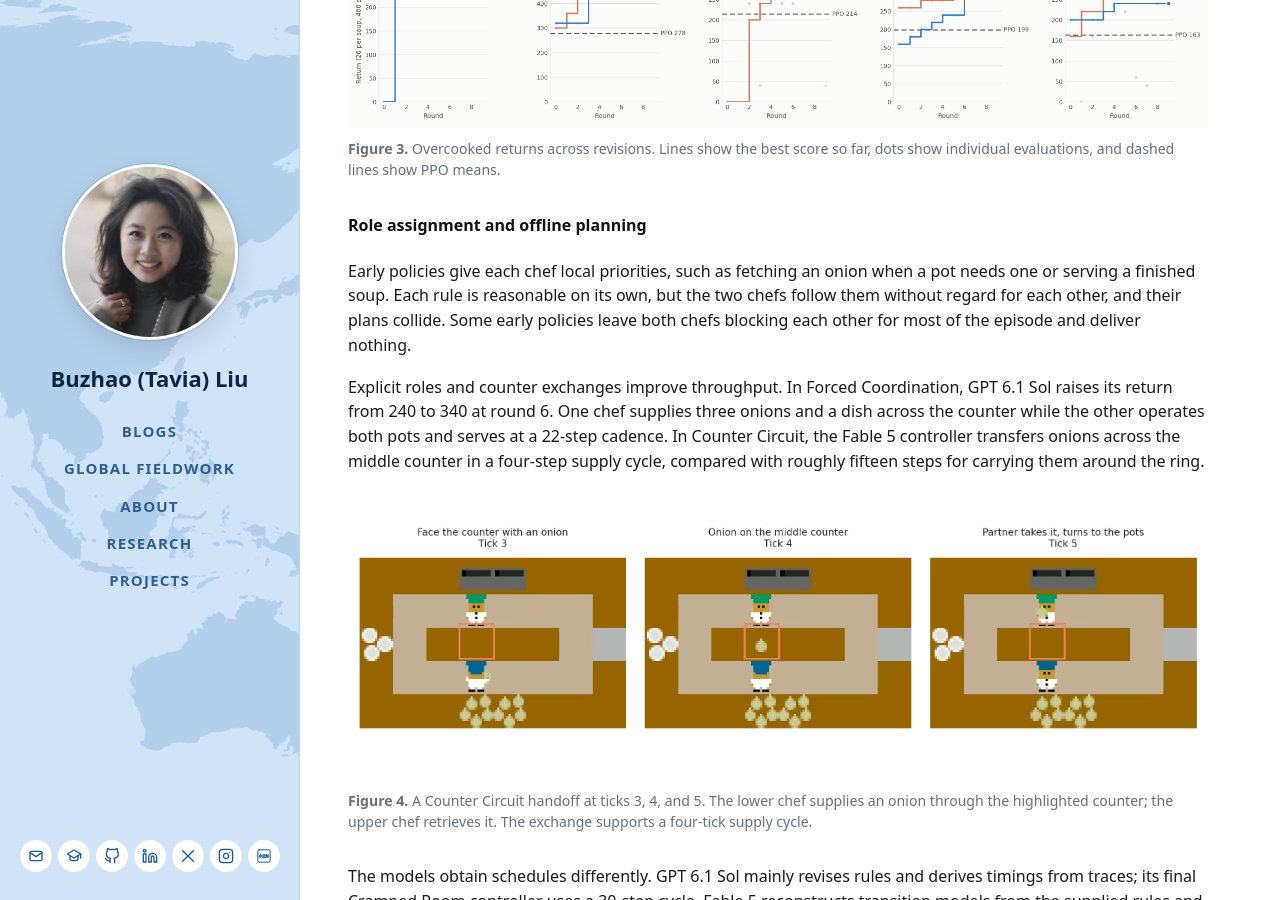
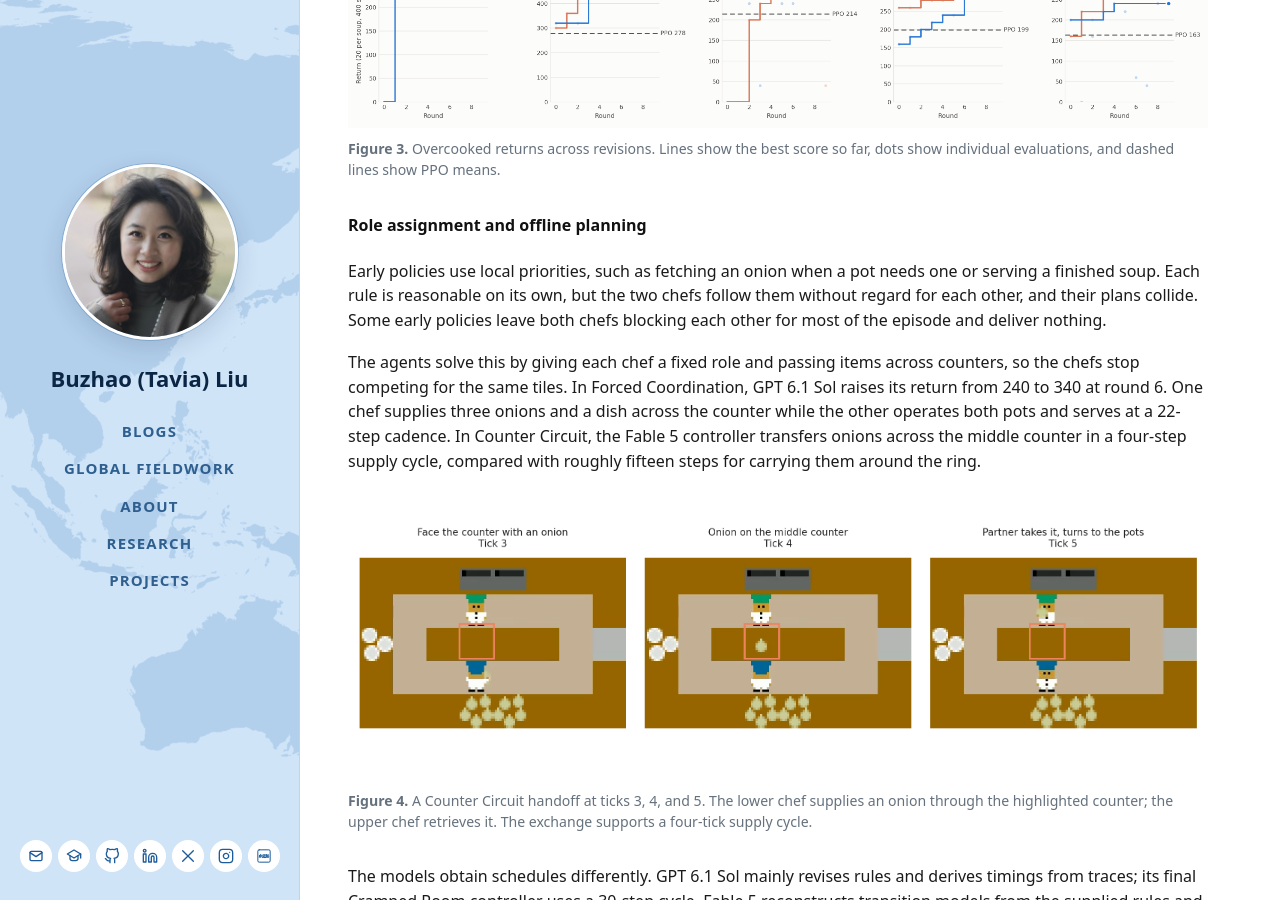
Before and after one commit to tavia-liu/tavia-liu.github.io, a Jekyll site: the page built from _posts/2026-10-31-self-improving-code-as-policies.md, in a window 1280 px wide and 900 px high, scrolled down 2709 px. Built offline with Jekyll 4.4.1, drawn with Linux system fonts in a browser that asks for light colours.

Commit message:
Link local priorities to how the agents solve it

```diff
--- a/_posts/2026-10-31-self-improving-code-as-policies.md
+++ b/_posts/2026-10-31-self-improving-code-as-policies.md
@@ -74,9 +74,9 @@ Both GPT 6.1 Sol and Fable 5 exceed the published PPO self-play mean on all five
 
 #### Role assignment and offline planning
 
-Early policies give each chef local priorities, such as fetching an onion when a pot needs one or serving a finished soup. Each rule is reasonable on its own, but the two chefs follow them without regard for each other, and their plans collide. Some early policies leave both chefs blocking each other for most of the episode and deliver nothing.
+Early policies use local priorities, such as fetching an onion when a pot needs one or serving a finished soup. Each rule is reasonable on its own, but the two chefs follow them without regard for each other, and their plans collide. Some early policies leave both chefs blocking each other for most of the episode and deliver nothing.
 
-Explicit roles and counter exchanges improve throughput. In Forced Coordination, GPT 6.1 Sol raises its return from 240 to 340 at round 6. One chef supplies three onions and a dish across the counter while the other operates both pots and serves at a 22-step cadence. In Counter Circuit, the Fable 5 controller transfers onions across the middle counter in a four-step supply cycle, compared with roughly fifteen steps for carrying them around the ring.
+The agents solve this by giving each chef a fixed role and passing items across counters, so the chefs stop competing for the same tiles. In Forced Coordination, GPT 6.1 Sol raises its return from 240 to 340 at round 6. One chef supplies three onions and a dish across the counter while the other operates both pots and serves at a 22-step cadence. In Counter Circuit, the Fable 5 controller transfers onions across the middle counter in a four-step supply cycle, compared with roughly fifteen steps for carrying them around the ring.
 
 <figure style="margin: 2rem 0;">
   <a href="{{ '/assets/img/research/counter-circuit-handoff.png' | relative_url }}"><img src="{{ '/assets/img/research/counter-circuit-handoff.png' | relative_url }}" loading="lazy" alt="Three actual Counter Circuit frames at ticks 3, 4, and 5. The lower chef holds an onion, places it on the highlighted middle counter, and the upper chef retrieves it." style="display: block; width: 100%; height: auto;"></a>
```
